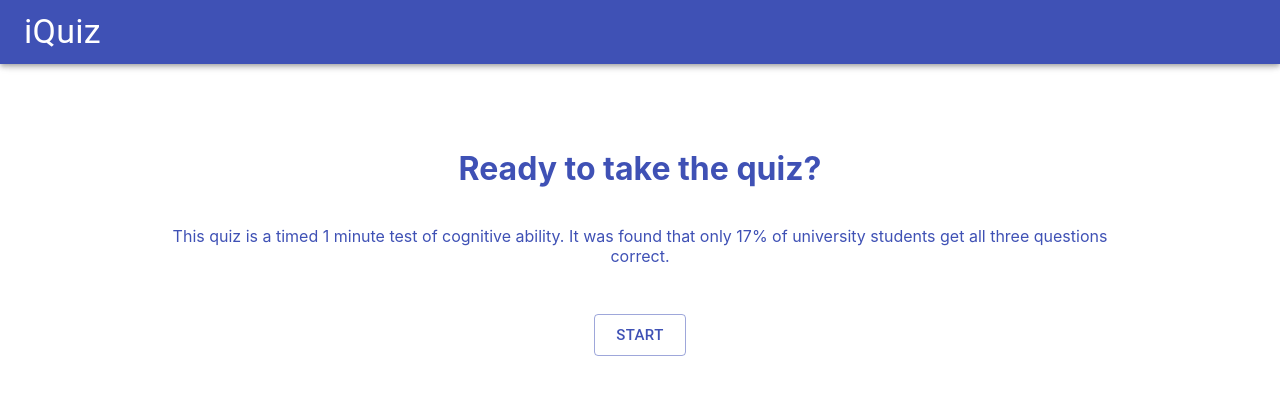
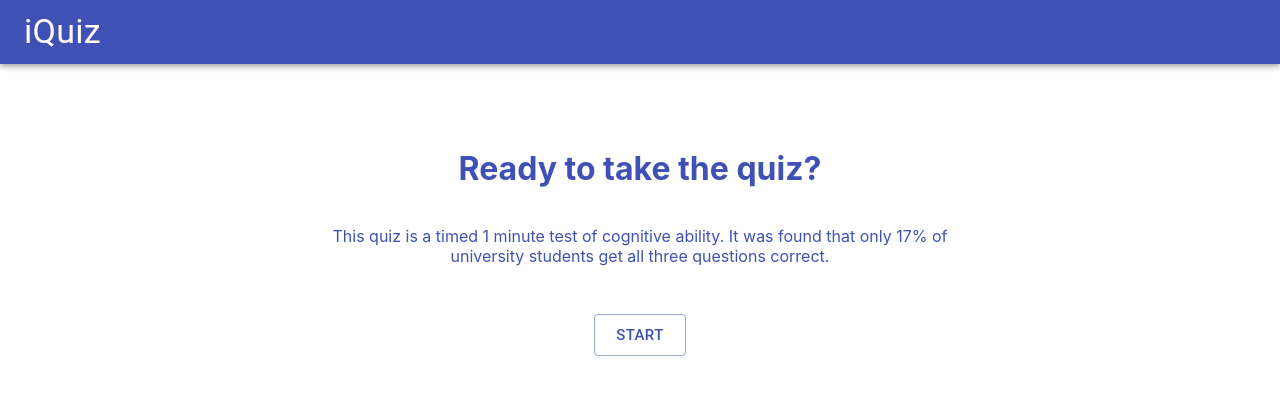
Before and after one commit to richardnorman/iquiz, a React (Create React App) app: page / in a window 1280 px wide. Shown: the top 394 px of the page. Built offline with nearby package versions, Linux system fonts and the light colour scheme.

Commit message:
Changed start menu style

```diff
--- a/src/Components/StartMenu.css
+++ b/src/Components/StartMenu.css
@@ -14,7 +14,7 @@
 
 .start-description {
     color: #3f51b5;
-    width: 75%;
+    width: 50%;
     text-align: center;
 }
 
```
